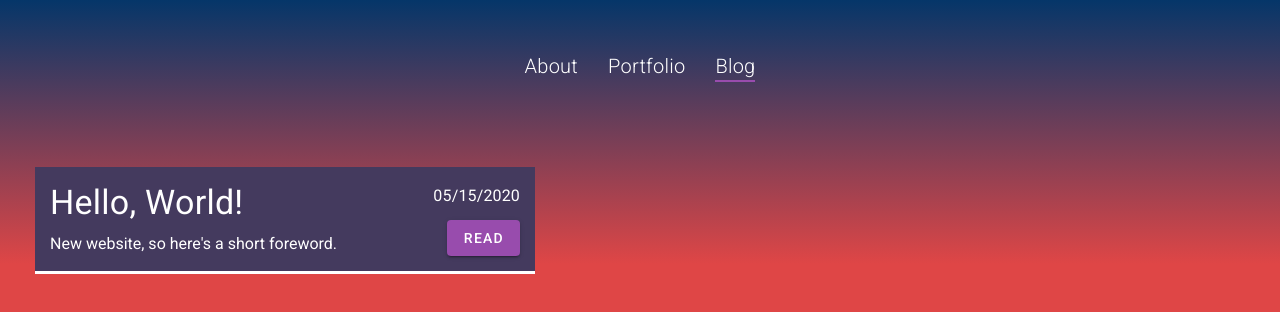
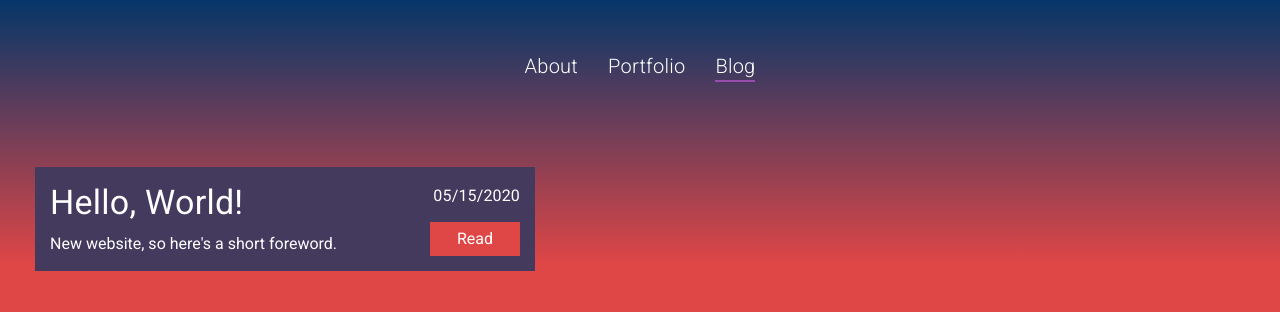
Before and after one commit to rmnill202/2020-portfolio-site, a Vue app: page /blog in a window 1280 px wide. Shown: the top 312 px of the page. Built offline with nearby package versions, Linux system fonts and the light colour scheme.

Commit message:
Minor color adjustments

```diff
--- a/src/views/Blog.vue
+++ b/src/views/Blog.vue
@@ -4,16 +4,19 @@
       <div class="display-1">{{post.title}}</div>
       <div class="subtitle-1 post-date">{{post.date}}</div>
       <div class="blog-summary">{{post.summary}}</div>
-      <v-btn class="blog-button" color="primary" :to="`/blog/${post.id}`">Read</v-btn>
+      <!-- <v-btn class="blog-button" color="primary" :to="`/blog/${post.id}`">Read</v-btn> -->
+      <router-btn class="blog-button" color="primary" :linkTo="`/blog/${post.id}`" text="Read"></router-btn>
     </div>
   </div>
 </template>
 
 <script>
 import Listing from '../store/blog_listing.js';
+import RouterBtn from '../components/RouterBtn.vue';
 
 export default {
   name: 'blog',
+  components: {RouterBtn},
   data() {
     return {
       posts: Listing.posts
@@ -33,7 +36,7 @@ export default {
   position: relative;
   color: var(--v-card_text-base);
   background-color: var(--v-card_background-base);
-  border-bottom-color: var(--v-card_text-base);
+  border-bottom-color: var(--v-card_accent-base);
   border-bottom-style: solid;
 }
 
@@ -45,8 +48,14 @@ export default {
 
 .blog-button {
   position: absolute;
-  right: 15px;
+  right: 10px;
   bottom: 15px;
+  width: 100px;
+  color: var(--v-card_text-base);
+}
+
+.blog-button::before {
+  background-color: var(--v-card_accent-base);
 }
 
 .blog-summary {
--- a/src/views/projects/P_2020-portfolio.vue
+++ b/src/views/projects/P_2020-portfolio.vue
@@ -12,7 +12,7 @@
         <div class="headline">{{info.start_date}} - {{info.end_date}}</div>
         <div class="icon-container">
           <div class="tag-icon body-2" v-for="tag in info.tags">
-            {{tag.text}} <v-icon small style="margin-left: 5px">{{tag.icon}}</v-icon>
+            {{tag.text}} <v-icon small class="tag-icon-inner">{{tag.icon}}</v-icon>
           </div>
         </div>
       </div>
@@ -55,6 +55,7 @@ export default {
   background-image: url('~@/assets/cat_03.jpg');
   background-position: center center;
   background-size: cover; /* contain or cover */
+  color: white;
 }
 
 .proj-description {
@@ -62,6 +63,9 @@ export default {
   position: relative;
   margin-right: 15px;
   margin-bottom: 50px;
+  background-color: rgba(0, 0, 0, 0.075);
+  color: white;
+  font-weight: 300;
 }
 
 .proj-background {
@@ -108,8 +112,13 @@ export default {
 .tag-icon {
   display: inline-block;
   padding: 5px;
-  background-color: #fff;
+  background-color: rgba(0, 0, 0, 0.527);
   margin: 5px 5px 0px 0px;
+}
+
+.tag-icon-inner {
+  margin-left: 5px;
+  color: #fff !important;
 }
 
 @media screen and (max-width: 1039px) {
```
Also changed, not shown: src/plugins/vuetify.js.
